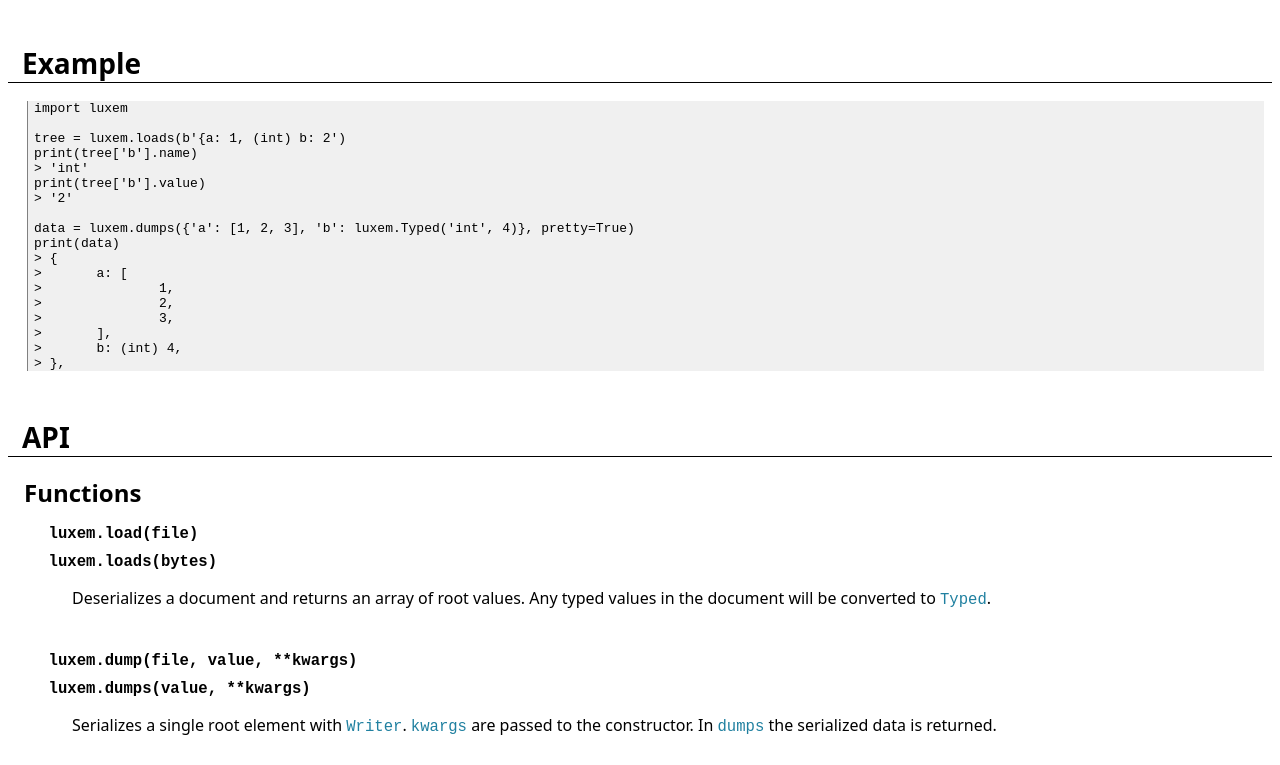
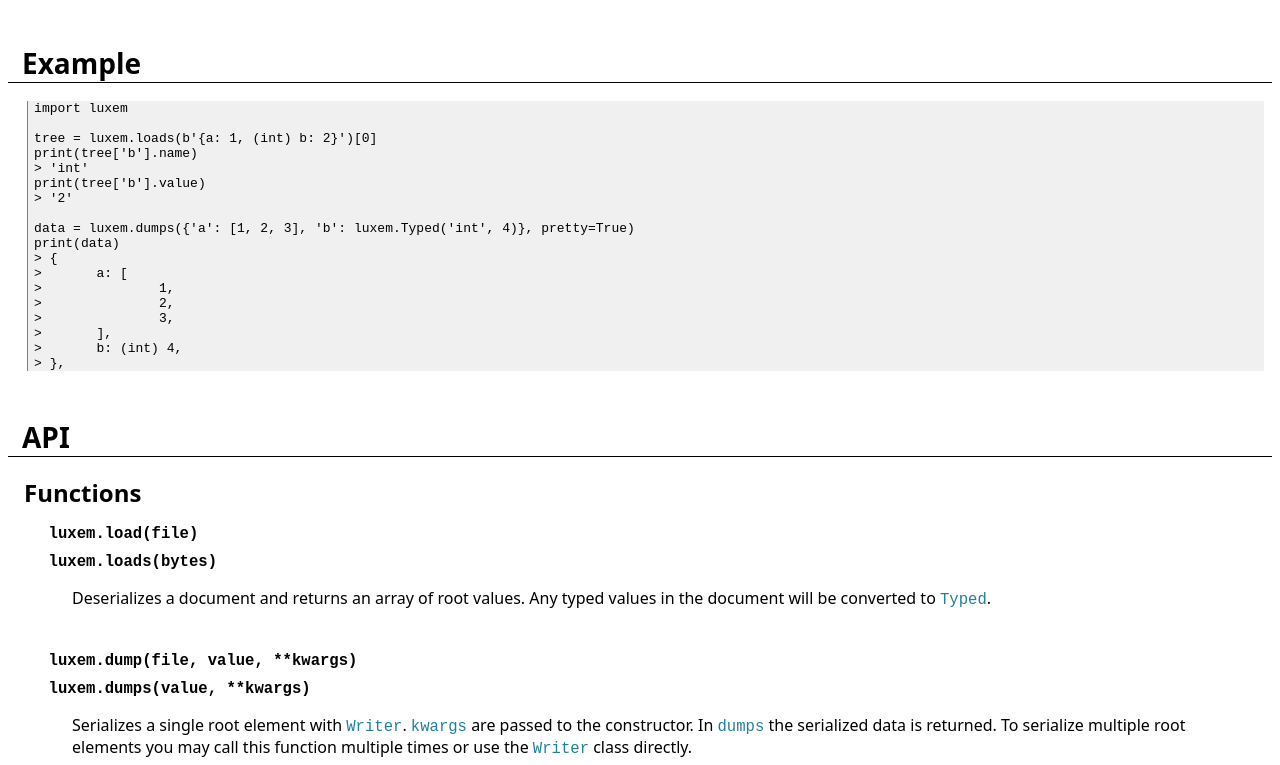
Before and after one commit to rendaw/luxem-python, a plain HTML site: page index.html in a window 1280 px wide. Shown: the part 335-1100 px from the top of the page. Drawn offline with Linux system fonts and the light colour scheme.

Commit message:
Docs fixes

```diff
--- a/index.html
+++ b/index.html
@@ -43,7 +43,7 @@ span.pre { font-family: monospace; font-size: 1.2em; color: #2080A0; }
 	<div class="class">
 		<pre>import luxem
 
-tree = luxem.loads(b'{a: 1, (int) b: 2')
+tree = luxem.loads(b'{a: 1, (int) b: 2}')[0]
 print(tree['b'].name)
 > 'int'
 print(tree['b'].value)
@@ -76,7 +76,7 @@ print(data)
 		<div class="method">
 			<h1>luxem.dump(file, value, **kwargs)</h1>
 			<h1>luxem.dumps(value, **kwargs)</h1>
-			<p>Serializes a single root element with <span class="pre">Writer</span>.  <span class="pre">kwargs</span> are passed to the constructor.  In <span class="pre">dumps</span> the serialized data is returned.</p>
+			<p>Serializes a single root element with <span class="pre">Writer</span>.  <span class="pre">kwargs</span> are passed to the constructor.  In <span class="pre">dumps</span> the serialized data is returned.  To serialize multiple root elements you may call this function multiple times or use the <span class="pre">Writer</span> class directly.</p>
 		</div>
 		<div class="method">
 			<h1>luxem.to_ascii16(value)</h1>
```
